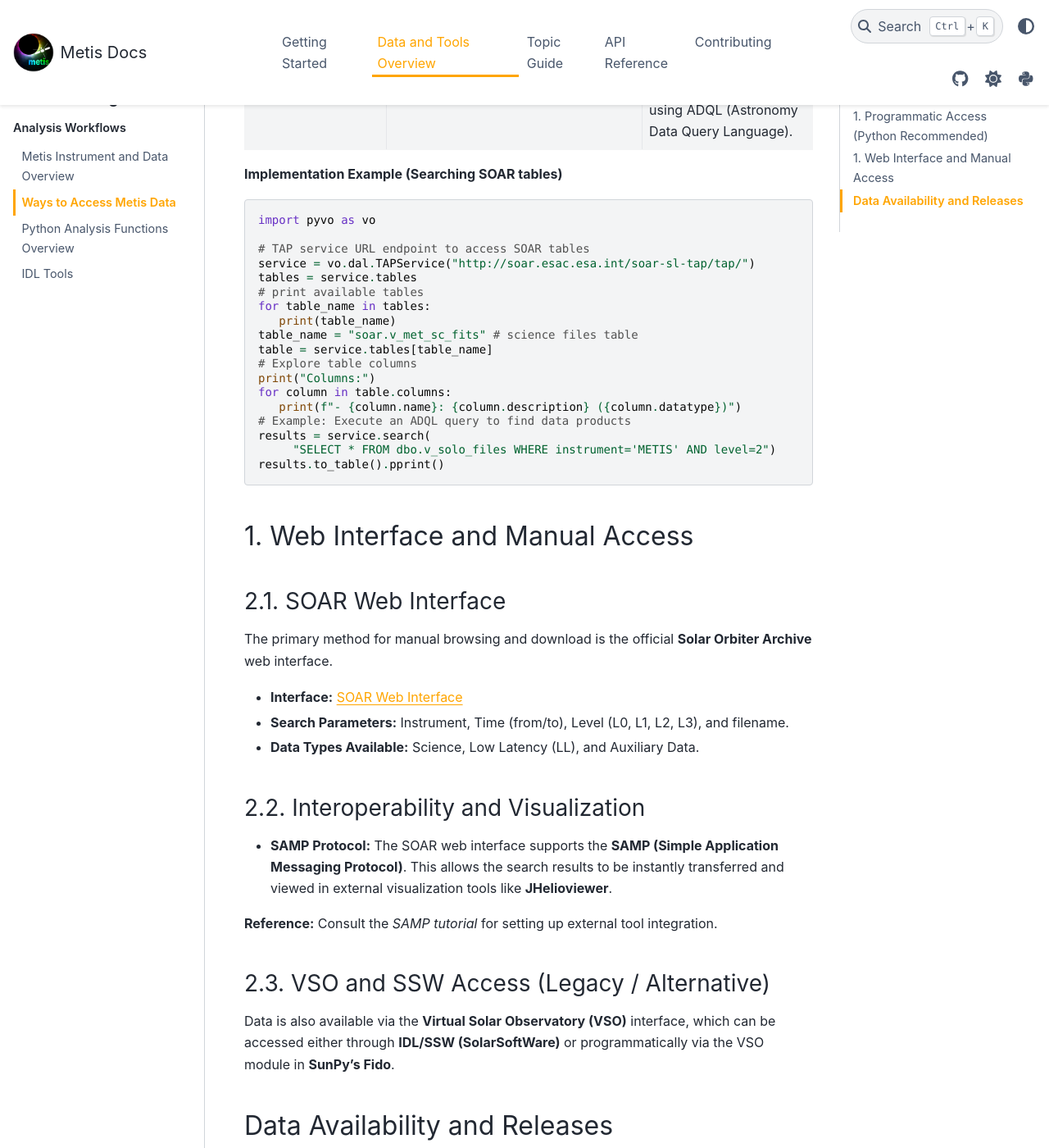
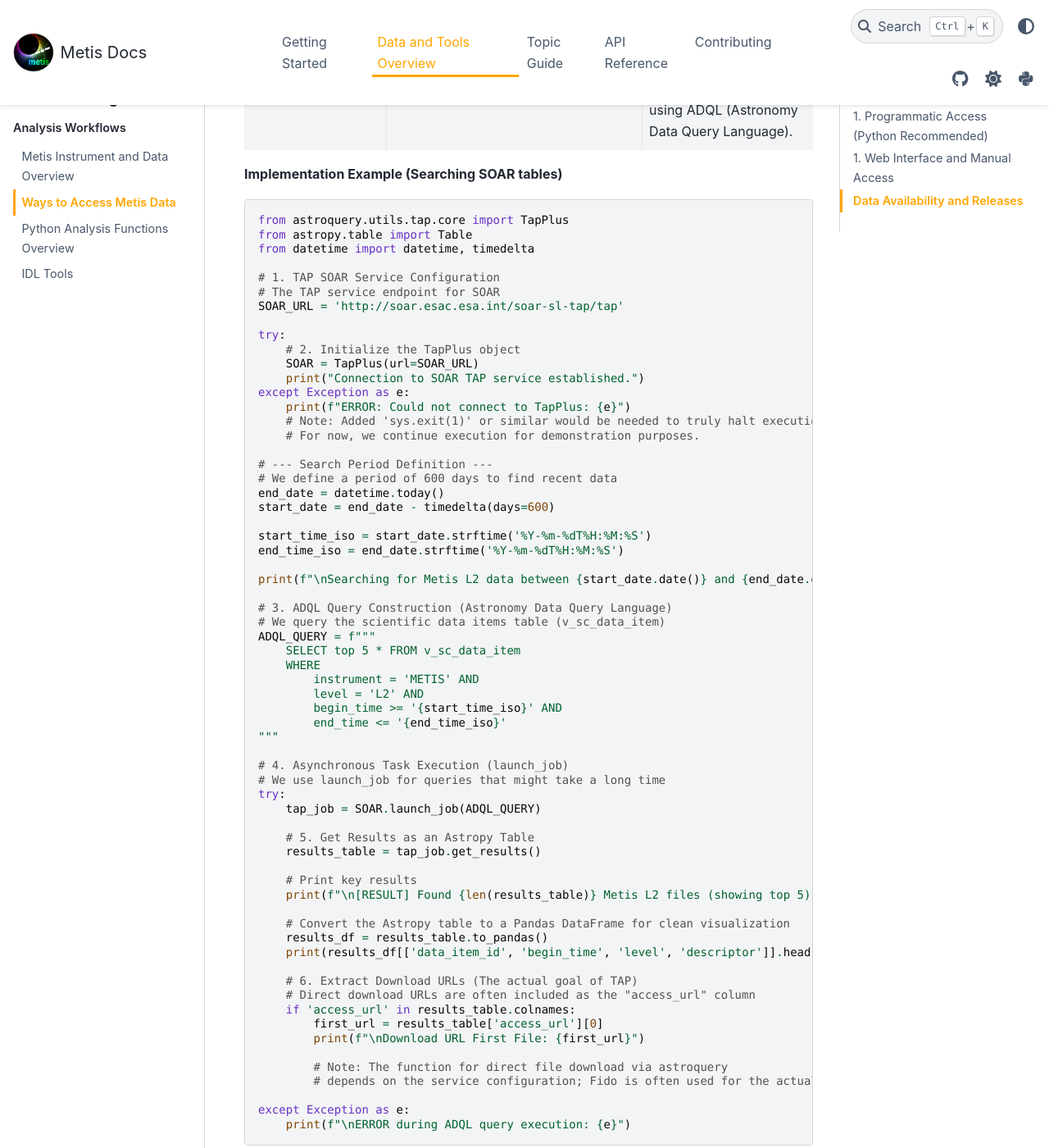
Before and after one commit to gjerse/metis-docs, a Sphinx documentation site: the page built from source/data_overview/data_access.rst, in a window 1280 px wide and 1400 px high, scrolled down 1478 px. Shown: the whole window at 82% size. Built offline with Sphinx 7.4.7 and the PyData theme 0.15.4, drawn with Linux system fonts in a browser that asks for light colours; pages that are not in the unit, such as notebooks, are missing from menus.

Commit message:
added files

```diff
--- a/source/data_overview/data_access.rst
+++ b/source/data_overview/data_access.rst
@@ -58,24 +58,70 @@ PyVO simplifies this process in the Python environment, providing the necessary
 
 .. code-block:: python
 
-   import pyvo as vo
+    from astroquery.utils.tap.core import TapPlus
+    from astropy.table import Table
+    from datetime import datetime, timedelta
 
-   # TAP service URL endpoint to access SOAR tables
-   service = vo.dal.TAPService("http://soar.esac.esa.int/soar-sl-tap/tap/")
-   tables = service.tables
-   # print available tables
-   for table_name in tables:
-      print(table_name)
-   table_name = "soar.v_met_sc_fits" # science files table
-   table = service.tables[table_name]
-   # Explore table columns
-   print("Columns:")
-   for column in table.columns:
-      print(f"- {column.name}: {column.description} ({column.datatype})")
-   # Example: Execute an ADQL query to find data products
-   results = service.search(
-        "SELECT * FROM dbo.v_solo_files WHERE instrument='METIS' AND level=2")
-   results.to_table().pprint()
+    # 1. TAP SOAR Service Configuration
+    # The TAP service endpoint for SOAR
+    SOAR_URL = 'http://soar.esac.esa.int/soar-sl-tap/tap'
+
+    try:
+        # 2. Initialize the TapPlus object
+        SOAR = TapPlus(url=SOAR_URL)
+        print("Connection to SOAR TAP service established.")
+    except Exception as e:
+        print(f"ERROR: Could not connect to TapPlus: {e}")
+        # Note: Added 'sys.exit(1)' or similar would be needed to truly halt execution here.
+        # For now, we continue execution for demonstration purposes.
+
+    # --- Search Period Definition ---
+    # We define a period of 600 days to find recent data
+    end_date = datetime.today()
+    start_date = end_date - timedelta(days=600)
+
+    start_time_iso = start_date.strftime('%Y-%m-%dT%H:%M:%S')
+    end_time_iso = end_date.strftime('%Y-%m-%dT%H:%M:%S')
+
+    print(f"\nSearching for Metis L2 data between {start_date.date()} and {end_date.date()}...")
+
+    # 3. ADQL Query Construction (Astronomy Data Query Language)
+    # We query the scientific data items table (v_sc_data_item)
+    ADQL_QUERY = f"""
+        SELECT top 5 * FROM v_sc_data_item
+        WHERE
+            instrument = 'METIS' AND
+            level = 'L2' AND
+            begin_time >= '{start_time_iso}' AND
+            end_time <= '{end_time_iso}'
+    """
+
+    # 4. Asynchronous Task Execution (launch_job)
+    # We use launch_job for queries that might take a long time
+    try:
+        tap_job = SOAR.launch_job(ADQL_QUERY)
+
+        # 5. Get Results as an Astropy Table
+        results_table = tap_job.get_results()
+
+        # Print key results
+        print(f"\n[RESULT] Found {len(results_table)} Metis L2 files (showing top 5):")
+
+        # Convert the Astropy table to a Pandas DataFrame for clean visualization
+        results_df = results_table.to_pandas()
+        print(results_df[['data_item_id', 'begin_time', 'level', 'descriptor']].head())
+
+        # 6. Extract Download URLs (The actual goal of TAP)
+        # Direct download URLs are often included as the "access_url" column
+        if 'access_url' in results_table.colnames:
+            first_url = results_table['access_url'][0]
+            print(f"\nDownload URL First File: {first_url}")
+
+            # Note: The function for direct file download via astroquery
+            # depends on the service configuration; Fido is often used for the actual fetch.
+
+    except Exception as e:
+        print(f"\nERROR during ADQL query execution: {e}")
 
 
 
```
